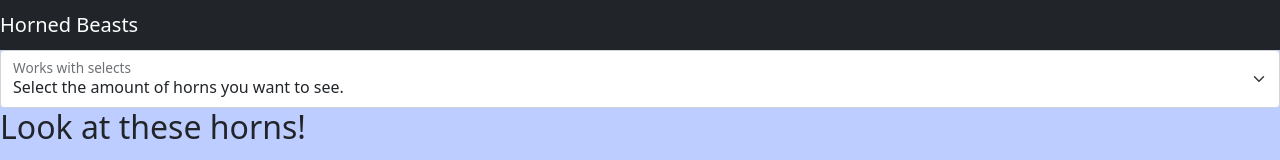
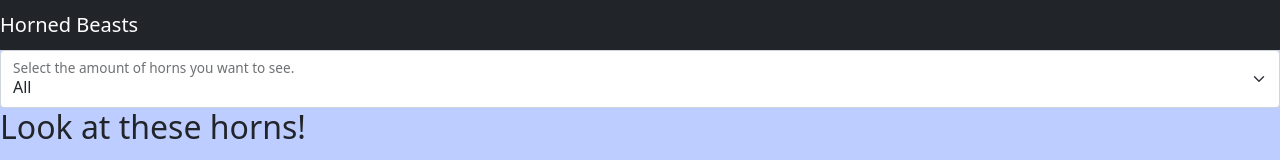
Before and after one commit to alsosteve/horned-beasts-v2, a React (Create React App) app: page / in a window 1280 px wide. Shown: the top 160 px of the page. Built offline with nearby package versions, Linux system fonts and the light colour scheme; the HTML template or start-up script is replaced by a standard one.

Commit message:
finished lab04

```diff
--- a/src/App.js
+++ b/src/App.js
@@ -7,13 +7,29 @@ import HornForm from './components/HornForm';
 import 'bootstrap/dist/css/bootstrap.min.css';
 import './App.css';
 
+import allBios from './data.json';
+
 export default class App extends Component {
 
   constructor(props){
     super(props);
     this.state = {
+      beastBios: allBios,
       selectedBeast: {},
       modal: false,
+    }
+  }
+
+  handleChange = (event) => {
+    let selection = event.target.value;
+    let newBios;
+    if (selection === "all") {
+      this.setState({ beastBios: allBios })
+    } else {
+      newBios = allBios.filter(beast => {
+        return (beast.horns === parseInt(selection));
+      });
+      this.setState({ beastBios: newBios })
     }
   }
 
@@ -24,20 +40,18 @@ export default class App extends Component {
   // function that changes showModal to true
   showModal = () => {
     this.setState({ modal: true })
-    console.log("stuff");
   }
 
   hideModal = () => {
     this.setState({ modal: false })
-    console.log("hide stuff");
   }
 
   render() {
     return (
       <div>
         <Header />
-        <HornForm />
-        <Main changeBeast={this.changeBeast} showModal={this.showModal}/>
+        <HornForm handleChange={this.handleChange}/>
+        <Main beastBios={this.state.beastBios} changeBeast={this.changeBeast} showModal={this.showModal}/>
         <Footer />
         <Modal beast={this.state.selectedBeast} hideModal={this.hideModal} showModal={this.state.modal}/>
       </div>
--- a/src/components/HornForm.js
+++ b/src/components/HornForm.js
@@ -1,19 +1,19 @@
 import { Component } from 'react';
 import Form from 'react-bootstrap/Form';
-import FloatingLabel from 'react-bootstrap/FloatingLabel'
+import FloatingLabel from 'react-bootstrap/FloatingLabel';
 
 export default class HornForm extends Component {
+
   render() {
     return (
       <Form>
-        <FloatingLabel controlId="floatingSelect" label="Works with selects">
-          <Form.Select aria-label="Floating label select example">
-            <option>Select the amount of horns you want to see.</option>
+        <FloatingLabel controlId="floatingSelect" label="Select the amount of horns you want to see.">
+          <Form.Select onChange={this.props.handleChange} aria-label="Floating label select example">
+            <option value="all">All</option>
             <option value="1">One</option>
             <option value="2">Two</option>
             <option value="3">Three</option>
-            <option value="100">A lot</option>
-            <option value="all">All</option>
+            <option value="100" >A lot</option>
           </Form.Select>
         </FloatingLabel>
       </Form>
--- a/src/components/Main.js
+++ b/src/components/Main.js
@@ -1,7 +1,6 @@
 import { Component } from "react";
 import Container from 'react-bootstrap/Container';
 import Row from 'react-bootstrap/Row';
-import beastBios from '../data.json';
 import HornedBeast from './HornedBeast';
 import '../css/Main.css';
 
@@ -16,7 +15,7 @@ export default class Main extends Component {
       </h2>
       <Container id="mainContainer">
         <Row xs={1} sm={2} md={3} lg={4}>
-          {beastBios.map(beast => (
+          {this.props.beastBios.map(beast => (
             <HornedBeast beast={beast} changeBeast={this.props.changeBeast} showModal={this.props.showModal}/>
           ))}
         </Row>
```
